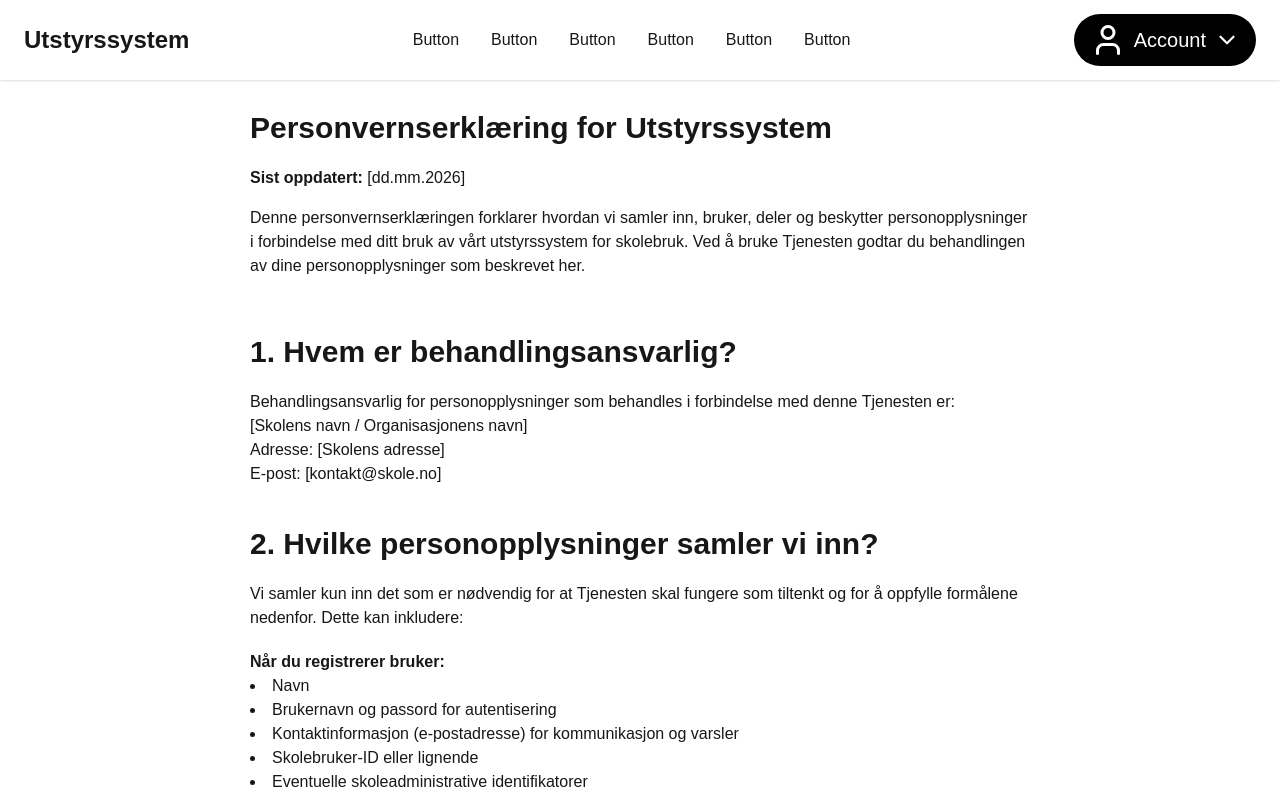
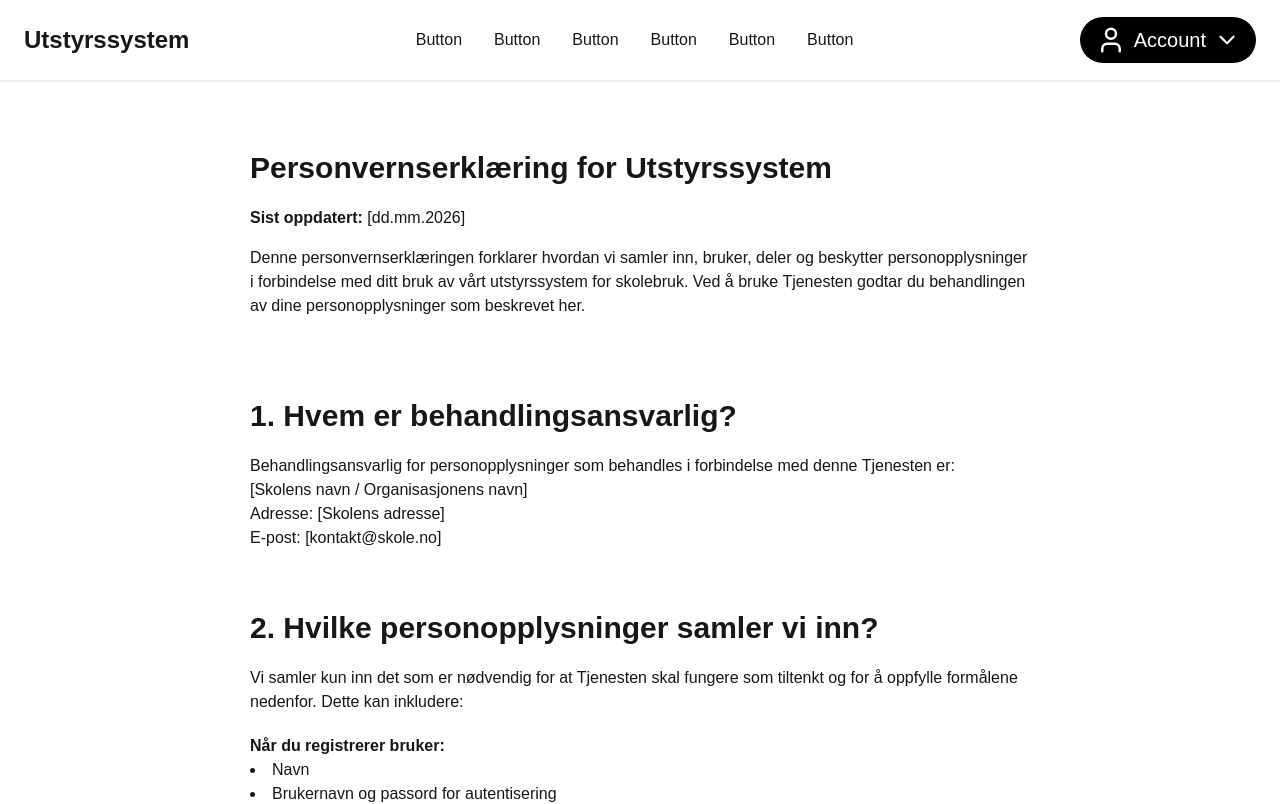
Before and after one commit to Agust-ux/Utstyrrommet, a Next.js app: page /personvern in a window 1280 px wide. Shown: the top 804 px of the page. Built offline with nearby package versions, Linux system fonts and the light colour scheme.

Commit message:
småfiks

```diff
--- a/app/components/Account.tsx
+++ b/app/components/Account.tsx
@@ -32,7 +32,7 @@ export default function AccountMenu() {
         onClick={() => setOpen(!open)}
         className="flex items-center gap-2 bg-black text-white px-4 py-2 rounded-full hover:bg-gray-800 transition"
       >
-        <User size={36} />
+        <User size={30} />
         <span className="text-xl font-large">Account</span>
         <ChevronDown size={26} />
       </button>
--- a/app/components/Footer.tsx
+++ b/app/components/Footer.tsx
@@ -32,7 +32,7 @@ export default function Footer() {
                 placeholder="Enter your email"
                 className="px-4 py-2.5 border border-gray-300 rounded-lg text-sm focus:outline-none focus:ring-2 focus:ring-purple-500 focus:border-transparent w-80"
               />
-              <button className="px-6 py-2.5 bg-black text-white rounded-lg font-medium hover:bg-purple-700 transition">
+              <button className="px-6 py-2.5 bg-black text-white rounded-lg font-medium hover:bg-gray-800 transition cursor-pointer-on-hover">
                 Subscribe
               </button>
             </div>
--- a/app/personvern/page.tsx
+++ b/app/personvern/page.tsx
@@ -3,16 +3,22 @@
 // Gjenbrukbar Section-komponent
 function Section({ children }: { children: React.ReactNode }) {
   return (
-    <div style={{ padding: '10px', maxWidth: '800px', margin: '0 auto' }}>
+    <div style={{ padding: '10px', maxWidth: '800px', margin: '20px auto 0 auto' }}>
       {children}
     </div>
   );
 }
 
 // Gjenbrukbar Heading-komponent
-function Heading({ children }: { children: React.ReactNode }) {
+function Heading({
+  children,
+  className = ""
+}: {
+  children: React.ReactNode;
+  className?: string;
+}) {
   return (
-    <h1 className="text-3xl font-bold mb-5 mt-5">
+    <h1 className={`text-3xl font-bold mb-5 mt-5 ${className}`}>
       {children}
     </h1>
   );
@@ -22,11 +28,11 @@ function MyComponent() {
   return (
     <>
       <Section>
-        <Heading>Personvernserklæring for Utstyrssystem</Heading>
+        <Heading className="pt-5">Personvernserklæring for Utstyrssystem</Heading>
         <p className="mb-4">
           <b>Sist oppdatert:</b> [dd.mm.2026]
         </p>
-        <p className="mb-4">
+        <p className="mb-5">
           Denne personvernserklæringen forklarer hvordan vi samler inn, bruker,
           deler og beskytter personopplysninger i forbindelse med ditt bruk av
           vårt utstyrssystem for skolebruk. Ved å bruke Tjenesten godtar du
```
